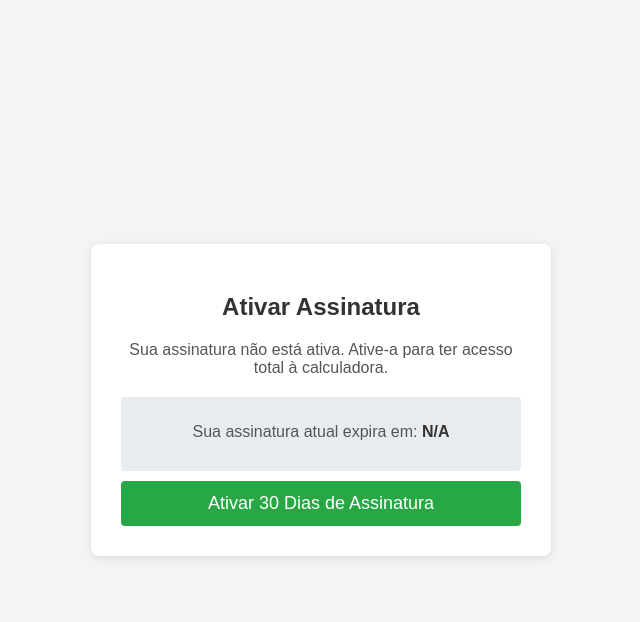
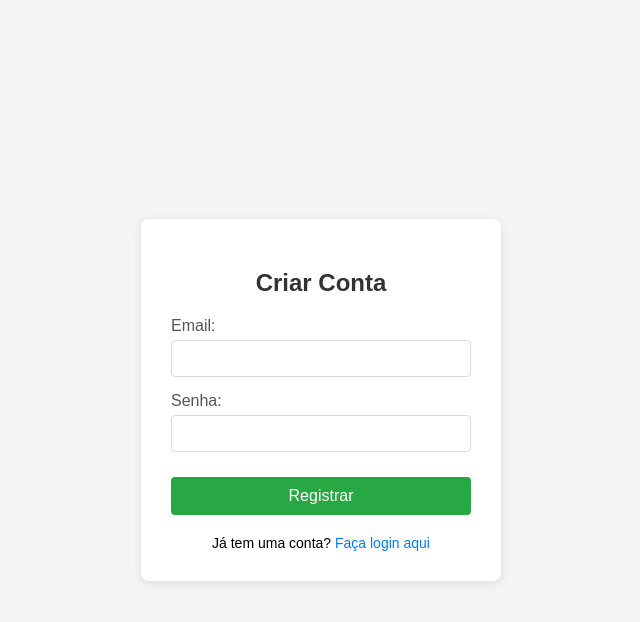
Before and after one commit to srafaelconsult-blip/planejamento-caixa, a Flask app: template templates/register.html in a window 1280 px wide. Shown: the top 622 px of the page, without its empty margins (319-959 px from the left). Run offline with Flask 3, Linux system fonts and the light colour scheme; the template is opened without the code that fills it, so the values that code supplies are empty; parts of the project's set-up code (start-up, migrations or seed data) failed here and were passed over; some libraries are stand-ins or nearby versions.

Commit message:
Update register.html

```diff
--- a/templates/register.html
+++ b/templates/register.html
@@ -3,7 +3,7 @@
 <head>
     <meta charset="UTF-8">
     <meta name="viewport" content="width=device-width, initial-scale=1.0">
-    <title>Assinatura</title>
+    <title>Registro</title>
     <style>
         body {
             font-family: Arial, sans-serif;
@@ -14,100 +14,86 @@
             min-height: 100vh;
             margin: 0;
         }
-        .payment-container {
+        .register-container {
             background-color: #fff;
             padding: 30px;
             border-radius: 8px;
             box-shadow: 0 2px 10px rgba(0, 0, 0, 0.1);
-            width: 400px;
+            width: 300px;
             text-align: center;
         }
-        .payment-container h2 {
+        .register-container h2 {
             margin-bottom: 20px;
             color: #333;
         }
-        .payment-container p {
-            margin-bottom: 20px;
+        .form-group {
+            margin-bottom: 15px;
+            text-align: left;
+        }
+        .form-group label {
+            display: block;
+            margin-bottom: 5px;
             color: #555;
         }
-        .btn-subscribe {
+        .form-group input[type="email"],
+        .form-group input[type="password"] {
+            width: 100%;
+            padding: 10px;
+            border: 1px solid #ddd;
+            border-radius: 4px;
+            box-sizing: border-box;
+        }
+        .btn-register {
             background-color: #28a745;
             color: white;
-            padding: 12px 20px;
+            padding: 10px 15px;
             border: none;
             border-radius: 4px;
             cursor: pointer;
-            font-size: 18px;
+            font-size: 16px;
             width: 100%;
             margin-top: 10px;
         }
-        .btn-subscribe:hover {
+        .btn-register:hover {
             background-color: #218838;
-        }
-        .subscription-info {
-            margin-top: 20px;
-            padding: 10px;
-            background-color: #e9ecef;
-            border-radius: 4px;
-        }
-        .subscription-info strong {
-            color: #333;
         }
         .error-message {
             color: red;
             margin-top: 10px;
         }
-        .success-message {
-            color: green;
-            margin-top: 10px;
+        .login-link {
+            margin-top: 20px;
+            font-size: 14px;
+        }
+        .login-link a {
+            color: #007bff;
+            text-decoration: none;
+        }
+        .login-link a:hover {
+            text-decoration: underline;
         }
     </style>
 </head>
 <body>
-    <div class="payment-container">
-        <h2>Ativar Assinatura</h2>
-        <p>Sua assinatura não está ativa. Ative-a para ter acesso total à calculadora.</p>
-
-        <div class="subscription-info">
-            <p>Sua assinatura atual expira em: <strong>{{ user.subscription_end.strftime('%d/%m/%Y') if user.subscription_end else 'N/A' }}</strong></p>
+    <div class="register-container">
+        <h2>Criar Conta</h2>
+        <form method="POST" action="/register">
+            <div class="form-group">
+                <label for="email">Email:</label>
+                <input type="email" id="email" name="email" required>
+            </div>
+            <div class="form-group">
+                <label for="password">Senha:</label>
+                <input type="password" id="password" name="password" required>
+            </div>
+            <button type="submit" class="btn-register">Registrar</button>
+        </form>
+        {% if error %}
+            <p class="error-message">{{ error }}</p>
+        {% endif %}
+        <div class="login-link">
+            Já tem uma conta? <a href="/login">Faça login aqui</a>
         </div>
-
-        <button class="btn-subscribe" onclick="subscribe()">Ativar 30 Dias de Assinatura</button>
-
-        <p id="message" class="error-message" style="display: none;"></p>
-
-        <script>
-            async function subscribe() {
-                try {
-                    const response = await fetch('/subscribe', {
-                        method: 'POST',
-                        headers: {
-                            'Content-Type': 'application/json'
-                        }
-                    });
-                    const data = await response.json();
-                    const messageElement = document.getElementById('message');
-                    messageElement.style.display = 'block';
-
-                    if (data.success) {
-                        messageElement.className = 'success-message';
-                        messageElement.textContent = data.message + ' Redirecionando...';
-                        setTimeout(() => {
-                            window.location.href = '/';
-                        }, 2000);
-                    } else {
-                        messageElement.className = 'error-message';
-                        messageElement.textContent = data.message;
-                    }
-                } catch (error) {
-                    const messageElement = document.getElementById('message');
-                    messageElement.className = 'error-message';
-                    messageElement.textContent = 'Erro ao processar a assinatura.';
-                    messageElement.style.display = 'block';
-                    console.error('Erro:', error);
-                }
-            }
-        </script>
     </div>
 </body>
 </html>
```
